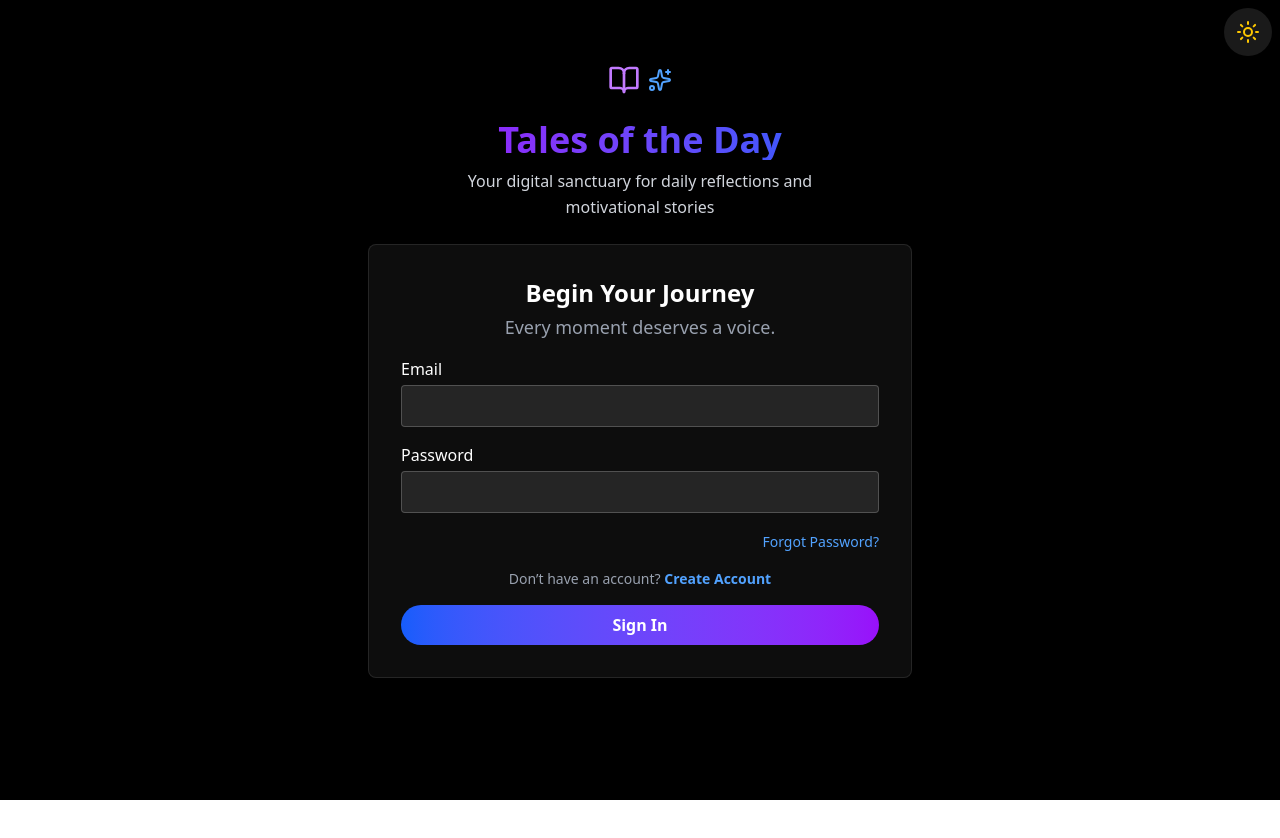
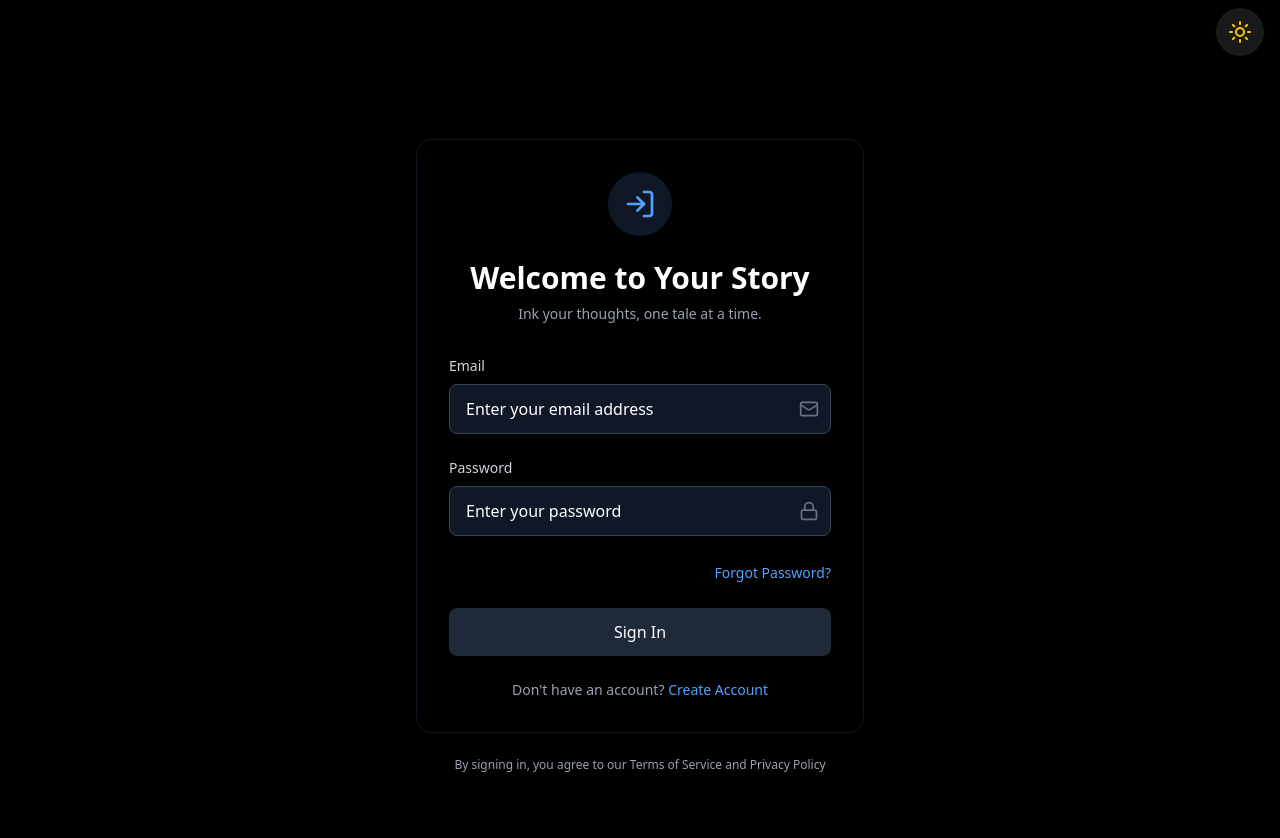
Before and after one commit to harshkumar2003/Tales-of-the-day2.0, a React (Vite) app: page /login in a window 1280 px wide. Shown: the top 838 px of the page. Before the commit the page ends 800 px from the top, so only its background shows below. Built offline with nearby package versions, Linux system fonts and the light colour scheme; no server answers.

Commit message:
login & signup ui update

```diff
--- a/src/Pages/Login.jsx
+++ b/src/Pages/Login.jsx
@@ -7,12 +7,15 @@ import { signInWithEmailAndPassword } from "firebase/auth";
 import { doc, getDoc, setDoc } from "firebase/firestore";
 import { auth, db } from "../utils/firebaseConfig";
 import toast, { Toaster } from "react-hot-toast";
+import { LogIn, Mail, Lock, Loader2 } from "lucide-react";
+import ThemeToggle from "../Components/ThemeToggle";
 
 const Login = () => {
   const reqinput = [
     { label: "Email", type: "email", name: "email" },
     { label: "Password", type: "password", name: "password" },
   ];
+
   const reqhead = [
     {
       heading: "Begin Your Journey",
@@ -24,13 +27,20 @@ const Login = () => {
     email: "",
     password: "",
   });
+
+  const [isLoading, setIsLoading] = useState(false);
+
   const navigate = useNavigate();
+
   const onChange = (e) => {
     setFormData({ ...formData, [e.target.name]: e.target.value });
   };
 
-  const handleLogin = async () => {
+  const handleLogin = async (e) => {
+    e.preventDefault();
     const { email, password } = formData;
+
+    setIsLoading(true);
     try {
       const userCredential = await signInWithEmailAndPassword(
         auth,
@@ -38,7 +48,6 @@ const Login = () => {
         password
       );
       const user = userCredential.user;
-
       const userDocRef = doc(db, "users", user.uid);
       const userDoc = await getDoc(userDocRef);
       var userId;
@@ -63,62 +72,121 @@ const Login = () => {
         },
       });
       // console.error("Login error:", error);
+    } finally {
+      setIsLoading(false);
     }
   };
 
   return (
     <>
-      <div className="">
-        <div>
-          <Login_Singuppage />
+      <div className="pt-2 flex justify-end pr-4">
+        <ThemeToggle />
       </div>
 
-        <div className="p-4   justify-self-center md:w-xl ">
-          <div className=" dark:bg-white/5 bg-white/10 dark:text-white backdrop-blur-md border border-white/20 dark:border-white/10 shadow-lg transition-all p-8 rounded-lg">
-            {reqhead.map((item, index) => (
-              <InputForm
-                key={`head-${index}`}
-                heading={item.heading}
-                sub={item.sub}
+      <div className="min-h-screen bg-gradient-to-br flex items-center justify-center p-4 transition-colors duration-300">
+        <div className="w-full max-w-md">
+          {/* Main card */}
+          <div className="bg-white dark:bg-black rounded-2xl shadow-xl border border-gray-100 dark:border-gray-900 p-8 transition-colors duration-300">
+            <div className="flex justify-center mb-6">
+              <div className="w-16 h-16 bg-blue-100 dark:bg-gray-900 rounded-full flex items-center justify-center transition-colors duration-300">
+                <LogIn className="w-8 h-8 text-blue-600 dark:text-blue-400" />
+              </div>
+            </div>
+
+            <div className="text-center mb-8">
+              <h1 className="text-3xl font-bold text-gray-900 dark:text-white mb-2 transition-colors duration-300">
+                Welcome to Your Story
+              </h1>
+              <p className="text-gray-600 dark:text-gray-400 text-sm transition-colors duration-300">
+                Ink your thoughts, one tale at a time.
+              </p>
+            </div>
+
+            <form onSubmit={handleLogin} className="space-y-6">
+              <div className="space-y-2">
+                <label
+                  htmlFor="email"
+                  className="block text-sm font-medium text-gray-700 dark:text-gray-300 transition-colors duration-300"
+                >
+                  Email
+                </label>
+                <div className="relative">
+                  <input
+                    id="email"
+                    type="email"
+                    name="email"
+                    className="w-full px-4 py-3 border border-gray-300 dark:border-gray-700 bg-white dark:bg-gray-900 text-black dark:text-white rounded-lg focus:ring-2 focus:ring-blue-500 dark:focus:ring-blue-400 focus:border-transparent transition-all duration-200 placeholder-black dark:placeholder-white"
+                    placeholder="Enter your email address"
+                    value={formData.email}
+                    onChange={onChange}
+                    disabled={isLoading}
                   />
-            ))}
+                  <Mail className="absolute right-3 top-1/2 transform -translate-y-1/2 w-5 h-5 text-gray-400 dark:text-gray-500" />
+                </div>
+              </div>
 
-            {reqinput.map((item, index) => (
-              <InputForm
-                key={`input-${index}`}
-                label={item.label}
-                name={item.name}
-                type={item.type}
-                value={formData[item.name]}
+              <div className="space-y-2">
+                <label
+                  htmlFor="password"
+                  className="block text-sm font-medium text-gray-700 dark:text-gray-300 transition-colors duration-300"
+                >
+                  Password
+                </label>
+                <div className="relative">
+                  <input
+                    id="password"
+                    type="password"
+                    name="password"
+                    className="w-full px-4 py-3 border border-gray-300 dark:border-gray-700 bg-white dark:bg-gray-900 text-black dark:text-white rounded-lg focus:ring-2 focus:ring-blue-500 dark:focus:ring-blue-400 focus:border-transparent transition-all duration-200 placeholder-black dark:placeholder-white"
+                    placeholder="Enter your password"
+                    value={formData.password}
                     onChange={onChange}
+                    disabled={isLoading}
                   />
-            ))}
-            <div className="text-right mb-4">
+                  <Lock className="absolute right-3 top-1/2 transform -translate-y-1/2 w-5 h-5 text-gray-400 dark:text-gray-500" />
+                </div>
+              </div>
+              <div className="text-right">
                 <Link
                   to="/forgot-password"
-                className="text-sm text-blue-600 dark:text-blue-400 hover:underline transition"
+                  className="text-sm text-blue-600 dark:text-blue-400 hover:underline transition-colors duration-200"
                 >
                   Forgot Password?
                 </Link>
               </div>
-            <p className="mt-4 text-sm text-gray-600 dark:text-gray-400 text-center">
-              Don’t have an account?{" "}
+              <button
+                type="submit"
+                disabled={isLoading || !formData.email || !formData.password}
+                className="w-full py-3 px-4 bg-blue-600 hover:bg-blue-700 dark:bg-blue-500 dark:hover:bg-blue-600 disabled:bg-gray-300 dark:disabled:bg-gray-800 disabled:cursor-not-allowed text-white font-medium rounded-lg transition-all duration-200 flex items-center justify-center space-x-2"
+              >
+                {isLoading ? (
+                  <>
+                    <Loader2 className="w-4 h-4 animate-spin" />
+                    <span>Signing In...</span>
+                  </>
+                ) : (
+                  <span>Sign In</span>
+                )}
+              </button>
+            </form>
+
+            <div className="mt-6 text-center">
+              <p className="text-sm text-gray-600 dark:text-gray-400 transition-colors duration-300">
+                Don't have an account?{" "}
                 <Link
                   to="/signup"
-                className="font-semibold text-blue-600 dark:text-blue-400 hover:underline transition"
+                  className="text-blue-600 dark:text-blue-400 hover:text-blue-700 dark:hover:text-blue-300 font-medium transition-colors"
                 >
                   Create Account
                 </Link>
               </p>
+            </div>
+          </div>
 
-            <button
-              type="submit"
-              onClick={handleLogin}
-              className="mt-4 w-full bg-gradient-to-r from-blue-600 to-purple-600 hover:from-blue-700 hover:to-purple-700 rounded-4xl p-2 text-white font-bold "
-            >
-              Sign In
-            </button>
-          </div>
+          {/* Footer text */}
+          <p className="text-center text-xs text-gray-500 dark:text-gray-400 mt-6 transition-colors duration-300">
+            By signing in, you agree to our Terms of Service and Privacy Policy
+          </p>
         </div>
       </div>
     </>
--- a/src/Pages/Signup.jsx
+++ b/src/Pages/Signup.jsx
@@ -7,17 +7,14 @@ import Login_Singuppage from "../Components/Login_Singuppage";
 import InputForm from "../Components/InputForm";
 import { useNavigate } from "react-router-dom";
 import toast, { Toaster } from "react-hot-toast";
+import { UserPlus, Loader2 } from 'lucide-react';
+import ThemeToggle from "../Components/ThemeToggle";
+
 const Signup = () => {
   const reqinput = [
     { label: "Full Name", type: "text", name: "fullName" },
     { label: "Email", type: "email", name: "email" },
     { label: "Password", type: "password", name: "password" },
-  ];
-  const reqhead = [
-    {
-      heading: "Begin Your Journey",
-      sub: "Every moment deserves a voice.",
-    },
   ];
 
   const [formData, setFormData] = useState({
@@ -25,13 +22,18 @@ const Signup = () => {
     email: "",
     password: "",
   });
+
+  const [isLoading, setIsLoading] = useState(false);
   const navigate = useNavigate();
+
   const handleChange = (e) => {
     setFormData({ ...formData, [e.target.name]: e.target.value });
   };
 
   const handleSignUp = async () => {
     const { fullName, email, password } = formData;
+
+    setIsLoading(true);
     try {
       const userCredential = await createUserWithEmailAndPassword(
         auth,
@@ -44,7 +46,7 @@ const Signup = () => {
         email,
         createdAt: new Date(),
       });
-      toast.success("Signed in successfully!", {
+      toast.success("Account created successfully!", {
         style: {
           borderRadius: "10px",
           background: "#333",
@@ -60,57 +62,95 @@ const Signup = () => {
           color: "#fff",
         },
       });
+    } finally {
+      setIsLoading(false);
     }
   };
 
   return (
-    <>
-      <div className="">
-        <div>
-          <Login_Singuppage />
-        </div>
+  <>
+    <div className="pt-2 flex justify-end pr-4">
+      <ThemeToggle />
+    </div>
 
-        <div className="p-4   justify-self-center md:w-xl ">
-          <div className=" dark:bg-white/5 bg-white/10 dark:text-white backdrop-blur-md border border-white/20 dark:border-white/10 shadow-lg transition-all p-8 rounded-lg">
-            {reqhead.map((item, index) => (
-              <InputForm
-                key={`head-${index}`}
-                heading={item.heading}
-                sub={item.sub}
-              />
+    <div className="min-h-screen bg-gradient-to-br flex items-center justify-center p-4 transition-colors duration-300">
+      <div className="w-full max-w-md">
+        {/* Main card */}
+        <div className="bg-white dark:bg-black rounded-2xl shadow-xl border border-gray-100 dark:border-gray-900 p-8 transition-colors duration-300">
+          <div className="flex justify-center mb-6">
+            <div className="w-16 h-16 bg-blue-100 dark:bg-gray-900 rounded-full flex items-center justify-center transition-colors duration-300">
+              <UserPlus className="w-8 h-8 text-blue-600 dark:text-blue-400" />
+            </div>
+          </div>
+
+          <div className="text-center mb-8">
+            <h1 className="text-3xl font-bold text-gray-900 dark:text-white mb-2 transition-colors duration-300">
+              Begin Your Journey
+            </h1>
+            <p className="text-gray-600 dark:text-gray-400 text-sm transition-colors duration-300">
+              Every moment deserves a voice.
+            </p>
+          </div>
+
+          <form onSubmit={(e) => { e.preventDefault(); handleSignUp(); }} className="space-y-6">
+            {reqinput.map((item, index) => (
+              <div key={`input-${index}`} className="space-y-2">
+                <label
+                  htmlFor={item.name}
+                  className="block text-sm font-medium text-gray-700 dark:text-gray-300 transition-colors duration-300"
+                >
+                  {item.label}
+                </label>
+                <input
+                  id={item.name}
+                  name={item.name}
+                  type={item.type}
+                  className="w-full px-4 py-3 border border-gray-300 dark:border-gray-700 bg-white dark:bg-gray-900 text-black dark:text-white rounded-lg focus:ring-2 focus:ring-blue-500 dark:focus:ring-blue-400 focus:border-transparent transition-all duration-200 placeholder-black dark:placeholder-white"
+                  placeholder={`Enter your ${item.label.toLowerCase()}`}
+                  value={formData[item.name]}
+                  onChange={handleChange}
+                  disabled={isLoading}
+                />
+              </div>
             ))}
 
-            {reqinput.map((item, index) => (
-              <InputForm
-                key={`input-${index}`}
-                label={item.label}
-                name={item.name}
-                type={item.type}
-                value={formData[item.name]}
-                onChange={handleChange}
-              />
-            ))}
-            <p className="mt-4 text-sm text-gray-600 dark:text-gray-400 text-center">
-              Already Account?{" "}
+            <button
+              type="submit"
+              disabled={isLoading || !formData.fullName || !formData.email || !formData.password}
+              className="w-full py-3 px-4 bg-blue-600 hover:bg-blue-700 dark:bg-blue-500 dark:hover:bg-blue-600 disabled:bg-gray-300 dark:disabled:bg-gray-800 disabled:cursor-not-allowed text-white font-medium rounded-lg transition-all duration-200 flex items-center justify-center space-x-2"
+            >
+              {isLoading ? (
+                <>
+                  <Loader2 className="w-4 h-4 animate-spin" />
+                  <span>Creating Account...</span>
+                </>
+              ) : (
+                <span>Create Account</span>
+              )}
+            </button>
+          </form>
+
+          <div className="mt-6 text-center">
+            <p className="text-sm text-gray-600 dark:text-gray-400 transition-colors duration-300">
+              Already have an account?{" "}
               <Link
                 to="/login"
-                className="font-semibold text-blue-600 dark:text-blue-400 hover:underline transition"
+                className="text-blue-600 dark:text-blue-400 hover:text-blue-700 dark:hover:text-blue-300 font-medium transition-colors"
               >
                 Sign In
               </Link>
             </p>
-
-            <button
-              type="submit"
-              onClick={handleSignUp}
-              className="mt-4 w-full bg-gradient-to-r from-blue-600 to-purple-600 hover:from-blue-700 hover:to-purple-700 rounded-4xl p-2 text-white font-bold "
-            >
-              Create Account
-            </button>
           </div>
         </div>
+
+        {/* Footer text */}
+        <p className="text-center text-xs text-gray-500 dark:text-gray-400 mt-6 transition-colors duration-300">
+          By creating an account, you agree to our Terms of Service and Privacy Policy
+        </p>
       </div>
-    </>
-  );
+    </div>
+  </>
+);
 };
+
 export default Signup;
```
Also changed, not shown: src/Pages/ForgotPassword.jsx (+6 -3 lines). Lines whose indentation alone changed are shown as unchanged.
